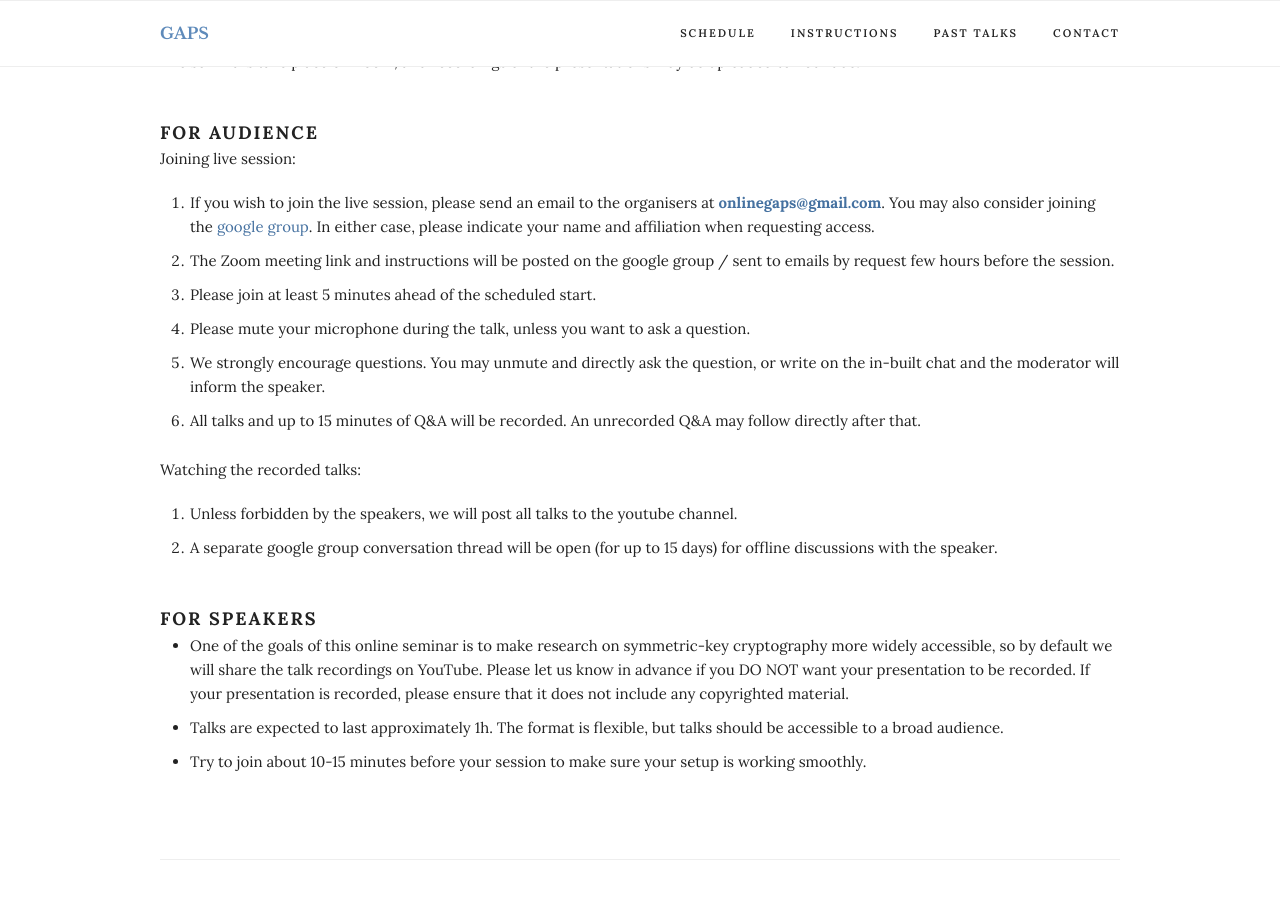
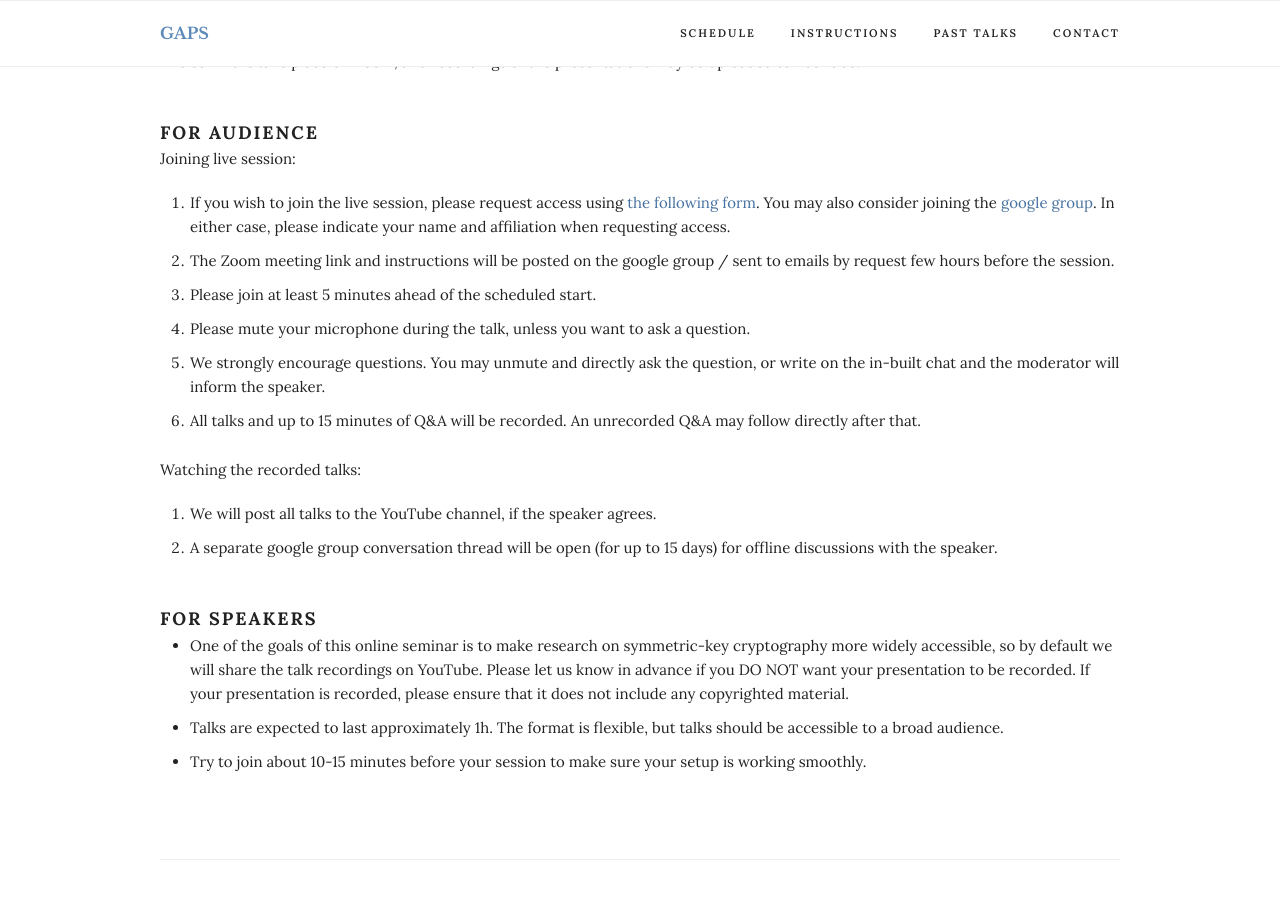
Before and after one commit to gapsworkshop/online, a Jekyll site: the page built from index.md, in a window 1280 px wide and 900 px high, scrolled down 1515 px. Built offline with Jekyll 4.4.1, drawn with Linux system fonts in a browser that asks for light colours.

Commit message:
add form + minor

```diff
--- a/_includes/instructions.html
+++ b/_includes/instructions.html
@@ -12,7 +12,7 @@
 
     <h6>Joining live session:</h6>
     <ol>
-      <li> If you wish to join the live session, please send an email to the organisers at <a href="mailto:onlinegaps@gmail.com"><b>onlinegaps@gmail.com</b></a>. You may also consider joining the <a href="https://groups.google.com/g/onlinegaps"> google group</a>. In either case, please indicate your name and affiliation when requesting access.</li>
+      <li> If you wish to join the live session, please request access using <a href="https://docs.google.com/forms/d/e/1FAIpQLSdSXmbzkGbfFduvTobtti3PQwt2f7dnDu-1VsraV438czph9A/viewform?usp=publish-editor">the following form</a>. You may also consider joining the <a href="https://groups.google.com/g/onlinegaps"> google group</a>. In either case, please indicate your name and affiliation when requesting access.</li>
       <li> The Zoom meeting link and instructions will be posted on the google group / sent to emails by request few hours before the session. </li>
       <li> Please join at least 5 minutes ahead of the scheduled start. </li>
       <li> Please mute your microphone during the talk, unless you want to ask a question.</li>
@@ -22,7 +22,7 @@
 
     <h6>Watching the recorded talks:</h6>
     <ol>
-      <li> Unless forbidden by the speakers, we will post all talks to the youtube channel.</li>
+      <li> We will post all talks to the YouTube channel, if the speaker agrees.</li>
       <li> A separate google group conversation thread will be open (for up to 15 days) for offline discussions with the speaker.</li>
     </ol>
   </div>
```
